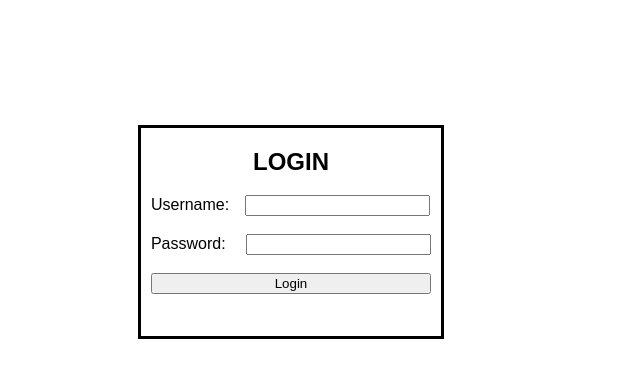
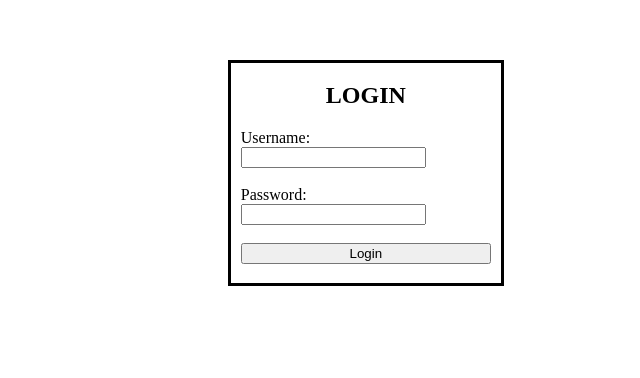
Before and after one commit to team26github/backend, a Vue app in the folder frontend/: page /login in a window 1280 px wide. Shown: the part 176-554 px from the top of the page, without its empty margins (349-989 px from the left). Built offline with nearby package versions, Linux system fonts and the light colour scheme.

Commit message:
Edited styles to put login form in center of screen and navbar at top of screen

```diff
--- a/frontend/public/index.html
+++ b/frontend/public/index.html
@@ -11,3 +11,10 @@
     <!-- built files will be auto injected -->
   </body>
 </html>
+
+<style>
+  #app {
+    height: 100vh;
+    display: grid;
+  }
+</style>
--- a/frontend/src/components/NavBar.vue
+++ b/frontend/src/components/NavBar.vue
@@ -20,11 +20,10 @@
     }
 </script>
 
-<style>
-    body {font-family: Arial, Helvetica, sans-serif; display: grid; place-items: top;}
-
+<style scoped>
     .nav {
         width: 100%;
+        height: 45px;
         background-color: #555;
         overflow: auto;
     }
--- a/frontend/src/components/loginForm.vue
+++ b/frontend/src/components/loginForm.vue
@@ -98,22 +98,21 @@
   }
 </script>
 
-<style>
-  html, body {
-    height: 100%;
-  }
-
-  body {
-    display: grid;
-    place-items: center;
-  }
-
+<style scoped>
   .login {
     display: grid;
     place-items: center;
+    width: 250px;
+    height: 210px;
+    margin-top: 18%;
+    margin-left: 45%;
     padding: 0 10px 10px;
     border-style: solid;
     border-color: black;
+  }
+
+  p {
+    text-align: center;
   }
 
   #login-button {
```
